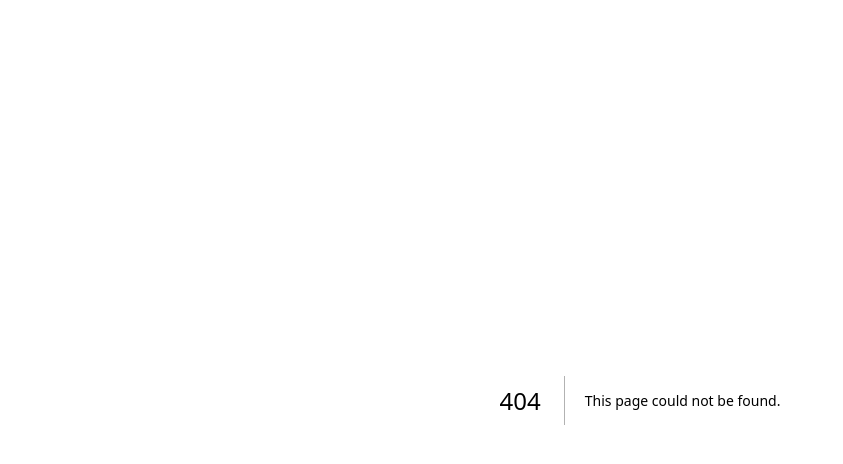
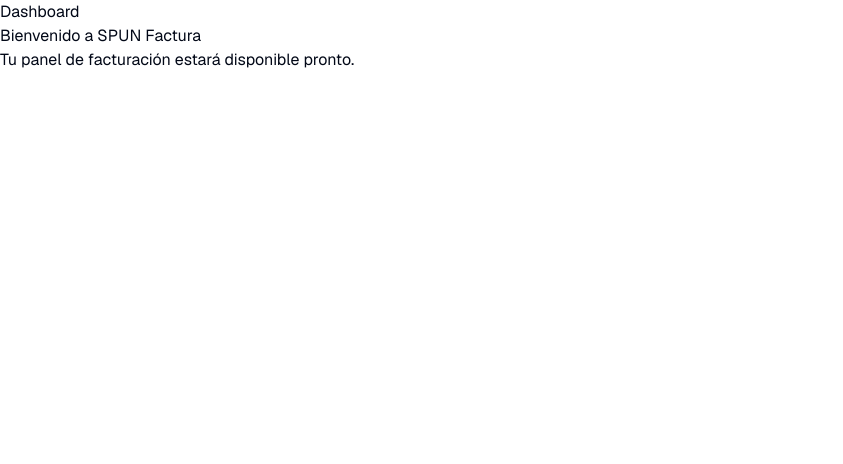
Before and after one commit to Homedomeapp/spun-factura-mvp, a Next.js app: page /dashboard in a window 1280 px wide. Before the commit this address had no page. Shown: the top 464 px of the page, without its empty margins (0-843 px from the left). Built offline with nearby package versions, Linux system fonts and the light colour scheme.

Commit message:
Add files via upload

```diff
--- /dev/null
+++ b/app/dashboard/layout.tsx
@@ -0,0 +1,11 @@
+export default function DashboardLayout({
+  children,
+}: {
+  children: React.ReactNode;
+}) {
+  return (
+    <section>
+      {children}
+    </section>
+  );
+}
--- /dev/null
+++ b/app/dashboard/page.tsx
@@ -0,0 +1,9 @@
+export default function DashboardPage() {
+  return (
+    <main>
+      <h1>Dashboard</h1>
+      <p>Bienvenido a SPUN Factura</p>
+      <p>Tu panel de facturación estará disponible pronto.</p>
+    </main>
+  );
+}
```
